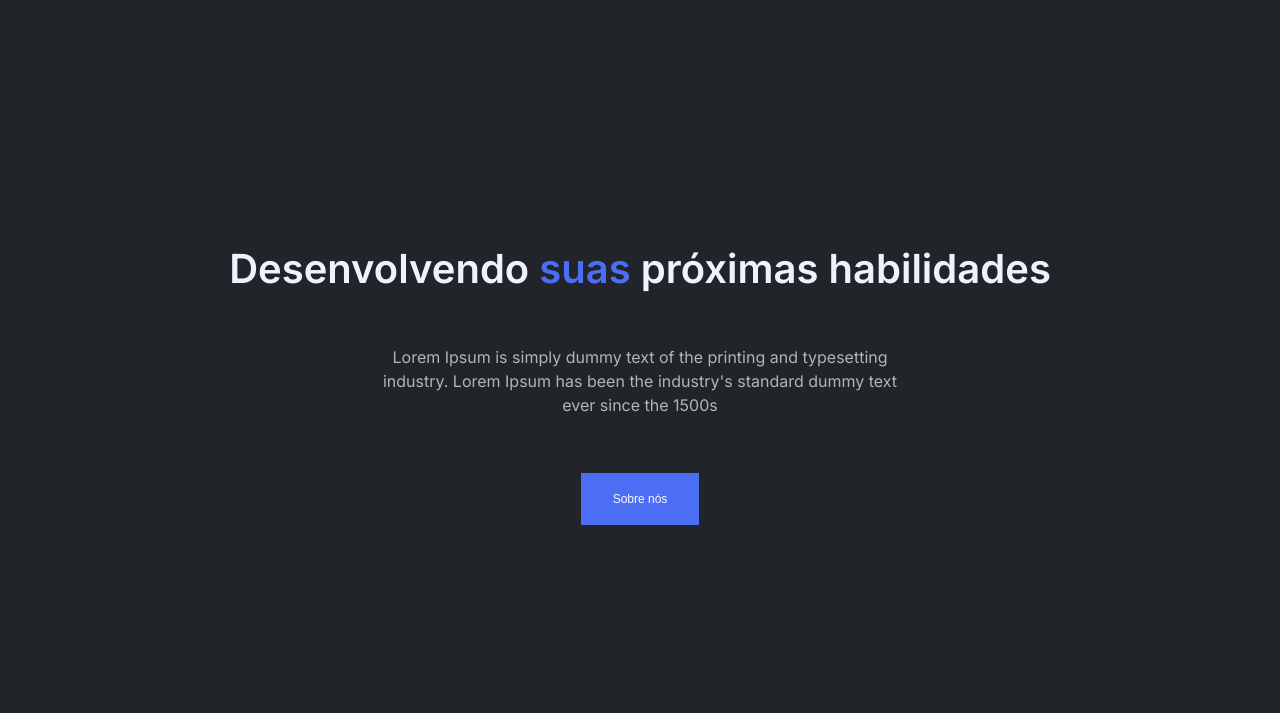
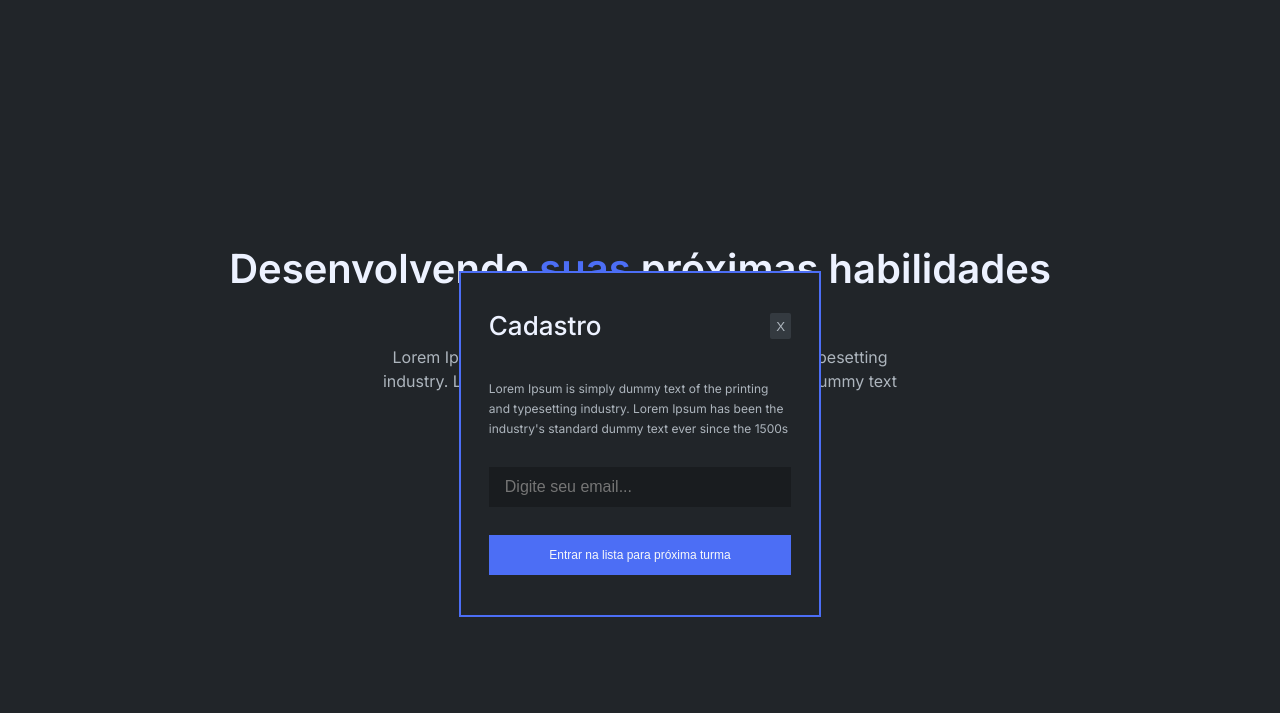
Before and after one commit to Mefanick/projeto5, a plain HTML site: page index.html in a window 1280 px wide. Shown: the part 87-800 px from the top of the page. Drawn offline with Linux system fonts and the light colour scheme.

Commit message:
terminando estilização do modal

```diff
--- a/index.html
+++ b/index.html
@@ -206,6 +206,23 @@
     </footer>
 
     <!-- ====== Modal ====== -->
-    <dialog></dialog>
+    <dialog id="modalContainer">
+      <div class="modal__header">
+        <h3>
+          Cadastro
+        </h3>
+        <Button class="modal__button--close">
+          X
+        </Button>
+      </div>
+      <p class="modal__text text__3">
+        Lorem Ipsum is simply dummy text of the printing and typesetting industry.
+        Lorem Ipsum has been the industry's standard dummy text ever since the 1500s
+      </p>
+      <form action="" class="modal__form">
+        <input type="email" name="userEmail" id="userEmail" placeholder="Digite seu email..." class="text__1">
+        <button class="modal__button text__4">Entrar na lista para próxima turma</button>
+      </form>
+    </dialog>
   </body>
 </html>
--- a/src/styles/index.css
+++ b/src/styles/index.css
@@ -187,6 +187,55 @@ header{
 
 
 }
+#modalContainer{
+    background-color: var(--background-color);
+    border: 2px solid var(--brand-1);
+    width: 28%;
+    padding: 0;
+    max-height: 420px;
+    position: fixed;
+    bottom: 12%;
+    display: flex;
+    flex-direction: column;
+}
+.modal__header{
+    display: flex;
+    flex-direction: row;
+    justify-content: space-between;
+    margin: 40px 28px 40px 28px;
+}
+#modalContainer > p{
+    margin: 0 28px 0 28px;
+}
+.modal__button--close{
+    background-color: var(--color-gray-3);
+    color: var(--color-gray-4);
+    border: none;
+    border-radius: 2px;
+}
+.modal__form{
+    display: flex;
+    flex-direction: column;
+    margin: 28px 28px 0 28px;
+}
+#userEmail{
+    background-color: var(--background-color2);
+    border: var(--background-color);
+    margin-bottom: 28px;
+    padding: 0 1rem 0 1rem;
+    height: 2.5rem;
+}
+#userEmail:focus{
+    background-color: var(--background-color);
+    outline: var(--brand-1);
+}
+.modal__button{
+    background-color: var(--brand-1);
+    color: var(--color-gray-7) !important;
+    border: var(--brand-1);
+    margin-bottom: 40px;
+    height: 2.5rem;
+}
 footer{
     display: flex;
     align-items: center;
```
Also changed, not shown: src/styles/modal.css (added).
